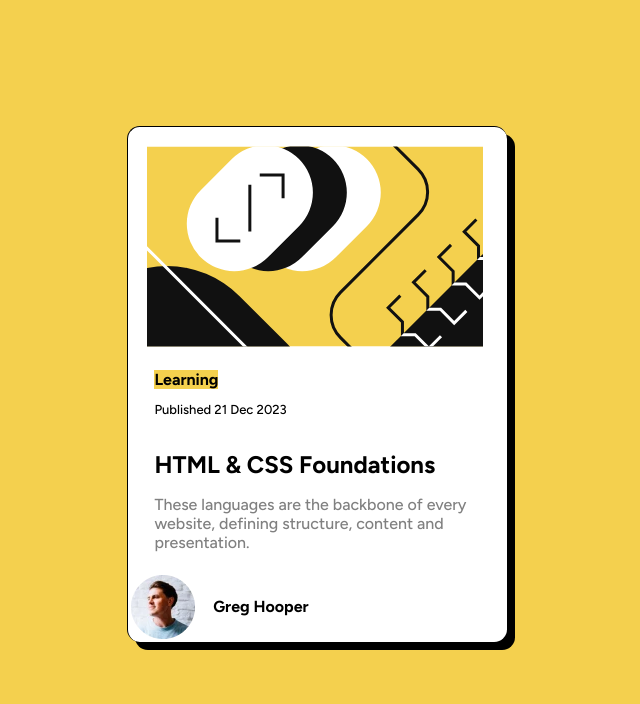
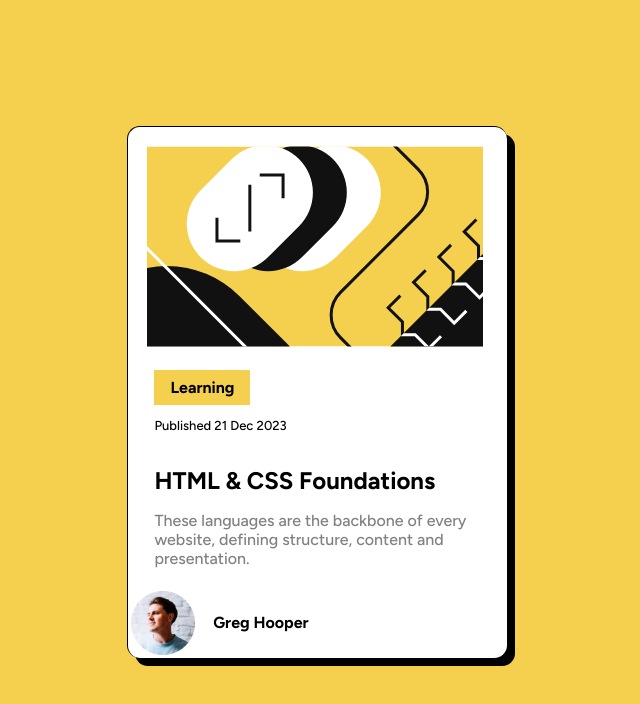
Before and after one commit to udit-rai/Blog-Preview-Card-Basic, a plain HTML site: page index.html in a window 1280 px wide. Shown: the whole page, without its empty margins (323-963 px from the left). Drawn offline with Linux system fonts and the light colour scheme.

Commit message:
Update index.html

```diff
--- a/index.html
+++ b/index.html
@@ -24,7 +24,7 @@
   <img src="./assets/images/illustration-article.svg" alt="hawaii" style="padding-top: 5%; padding-left: 5%;">
   <br>
   <br>
-  <b style="margin-left: 7%; background-color:hsl(47, 88%, 63%); max-width: auto; display: inline-block;"> Learning </b>  <p style="font-size: small; margin-left: 7%;"> Published 21 Dec 2023</p>
+  <b style="margin-left: 7%; background-color:hsl(47, 88%, 63%); max-width: auto; display: inline-block; padding: 0.5rem 1rem;"> Learning </b>  <p style="font-size: small; margin-left: 7%;"> Published 21 Dec 2023</p>
   <h2 style="margin-left: 7%; display: inline-block; max-width: fit-content; margin-bottom: 0%;"> HTML & CSS Foundations</h2>
   <p style="font-size: medium; margin-left: 7%; padding-bottom: 0%; margin-bottom: 0%; color: gray;">These languages are the backbone of every website, defining structure, content and presentation.</p>
 <div>
```
